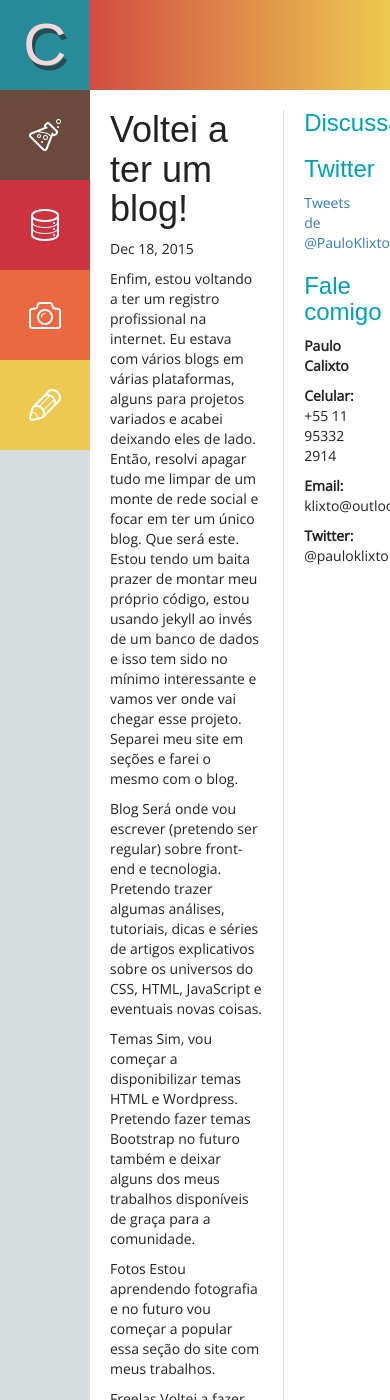
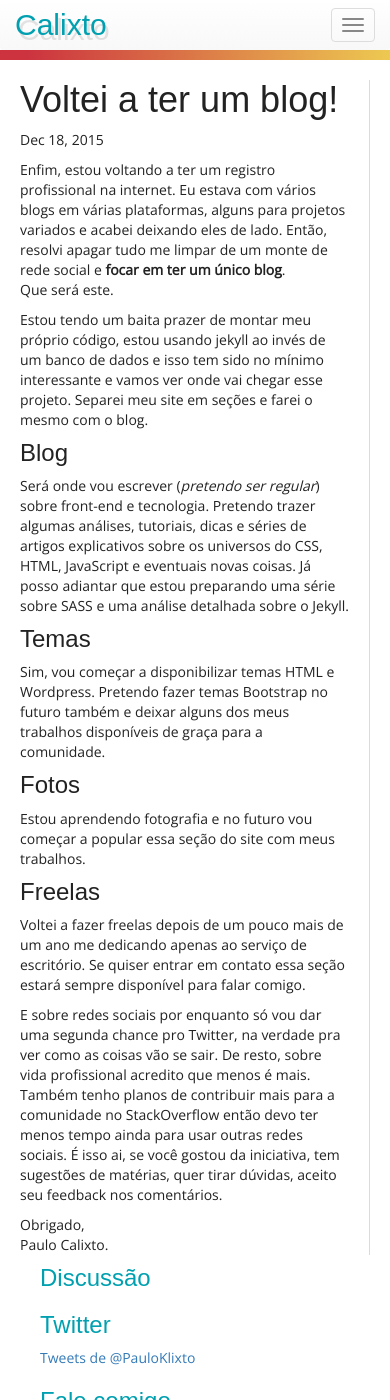
Before and after one commit to PauloKlixto/pauloklixto.github.io, a Jekyll site: the page built from _posts/2015-12-18-blog-voltou.markdown, in a window 390 px wide and 1400 px high. Built offline with Jekyll 4.4.1, drawn with Linux system fonts in a browser that asks for light colours; some web fonts are replaced; comment, search, counter and statistics services are not loaded; some of the changed text lies outside the part shown.

Commit message:
Responsivo
Primeira release para tornar responsivo

```diff
--- a/_includes/header.html
+++ b/_includes/header.html
@@ -1,8 +1,32 @@
-<section class="header">
+<nav class="navbar navbar-default visible-xs responsive_menu">
+  <div class="container-fluid">
+    <div class="navbar-header">
+      <button type="button" class="navbar-toggle collapsed" data-toggle="collapse" data-target="#bs-example-navbar-collapse-1" aria-expanded="false">
+        <span class="sr-only">Toggle navigation</span>
+        <span class="icon-bar"></span>
+        <span class="icon-bar"></span>
+        <span class="icon-bar"></span>
+      </button>
+      <a class="navbar-brand" href="/index.html">Calixto</a>
+    </div>
+    <div class="collapse navbar-collapse" id="bs-example-navbar-collapse-1">
+      <ul class="nav navbar-nav">
+        <li><a href="/index.html">Home</a></li>
+        <li><a href="/blog.html">Blog</a></li>
+        <li><a href="/themes.html">Temas</a></li>
+        <li><a href="/photo.html">Fotos</a></li>
+        <li><a href="/freelas.html">Freelas</a></li>
+      </ul>
+    </div>
+  </div>
+</nav>
+<div class="mark_responsive_menu visible-xs"></div>
+
+<section class="header hidden-xs">
     <a class="logo" href="/index.html">C</a>
   </section>
 
-  <section class="menu">
+  <section class="menu hidden-xs">
     <nav class="main_menu">
       <ul>
         <li><a href="/blog.html" class="icon-lab blog"></a></li>
--- a/_posts/2015-12-16-welcome-to-jekyll.markdown
+++ b/_posts/2015-12-16-welcome-to-jekyll.markdown
@@ -1,7 +1,7 @@
 ---
 layout: post
 title:  "Welcome to Jekyll!"
-date:   2015-12-16 17:01:21 -0200
+date:   2015-12-31 17:01:21 -0200
 categories: jekyll update
 description: You’ll find this post in your `_posts` directory. Go ahead and edit it and re-build the site to see your changes. ou can rebuild the site in many different ways, but the most common way is to run `jekyll serve`, which launches a web server and auto-regenerates your site when a file is updated.
 ---
--- a/_posts/2015-12-20-blog-voltou.markdown
+++ b/_posts/2015-12-18-blog-voltou.markdown
@@ -2,29 +2,30 @@
 layout: post
 title:  "Voltei a ter um blog!"
 date:   2015-12-18 09:00:00 -0200
-categories: notícias
-description: Em breve
+categories: noticias
+description: Enfim, estou voltando a ter um registro profissional na internet. Eu estava com vários blogs em várias plataformas, alguns para projetos variados e acabei deixando eles de lado. Então, resolvi apagar tudo me limpar de um monte de rede social e focar em ter um único blog. Que será este.
 ---
 
-Enfim, estou voltando a ter um registro profissional na internet. Eu estava com vários blogs em várias plataformas, alguns para projetos variados e acabei deixando eles de lado. Então, resolvi apagar tudo me limpar de um monte de rede social e focar em ter um único blog.
+Enfim, estou voltando a ter um registro profissional na internet. Eu estava com vários blogs em várias plataformas, alguns para projetos variados e acabei deixando eles de lado. Então, resolvi apagar tudo me limpar de um monte de rede social e **focar em ter um único blog**.<br />
 Que será este.
+
 Estou tendo um baita prazer de montar meu próprio código, estou usando jekyll ao invés de um banco de dados e isso tem sido no mínimo interessante e vamos ver onde vai chegar esse projeto.
 Separei meu site em seções e farei o mesmo com o blog.
 
-Blog
-Será onde vou escrever (pretendo ser regular) sobre front-end e tecnologia. Pretendo trazer algumas análises, tutoriais, dicas e séries de artigos explicativos sobre os universos do CSS, HTML, JavaScript e eventuais novas coisas.
+### Blog
+Será onde vou escrever (*pretendo ser regular*) sobre front-end e tecnologia. Pretendo trazer algumas análises, tutoriais, dicas e séries de artigos explicativos sobre os universos do CSS, HTML, JavaScript e eventuais novas coisas. Já posso adiantar que estou preparando uma série sobre SASS e uma análise detalhada sobre o Jekyll.
 
-Temas
+### Temas
 Sim, vou começar a disponibilizar temas HTML e Wordpress. Pretendo fazer temas Bootstrap no futuro também e deixar alguns dos meus trabalhos disponíveis de graça para a comunidade.
 
-Fotos
+### Fotos
 Estou aprendendo fotografia e no futuro vou começar a popular essa seção do site com meus trabalhos.
 
-Freelas
+### Freelas
 Voltei a fazer freelas depois de um pouco mais de um ano me dedicando apenas ao serviço de escritório. Se quiser entrar em contato essa seção estará sempre disponível para falar comigo.
 
 E sobre redes sociais por enquanto só vou dar uma segunda chance pro Twitter, na verdade pra ver como as coisas vão se sair. De resto, sobre vida profissional acredito que menos é mais. Também tenho planos de contribuir mais para a comunidade no StackOverflow então devo ter menos tempo ainda para usar outras redes sociais.
 É isso ai, se você gostou da iniciativa, tem sugestões de matérias, quer tirar dúvidas, aceito seu feedback nos comentários.
 
-Obrigado,
+Obrigado,<br />
 Paulo Calixto.
```
Also changed, not shown: webroot/css/style.scss (+68 -0 lines), webroot/css/style.css, 2 other files.
